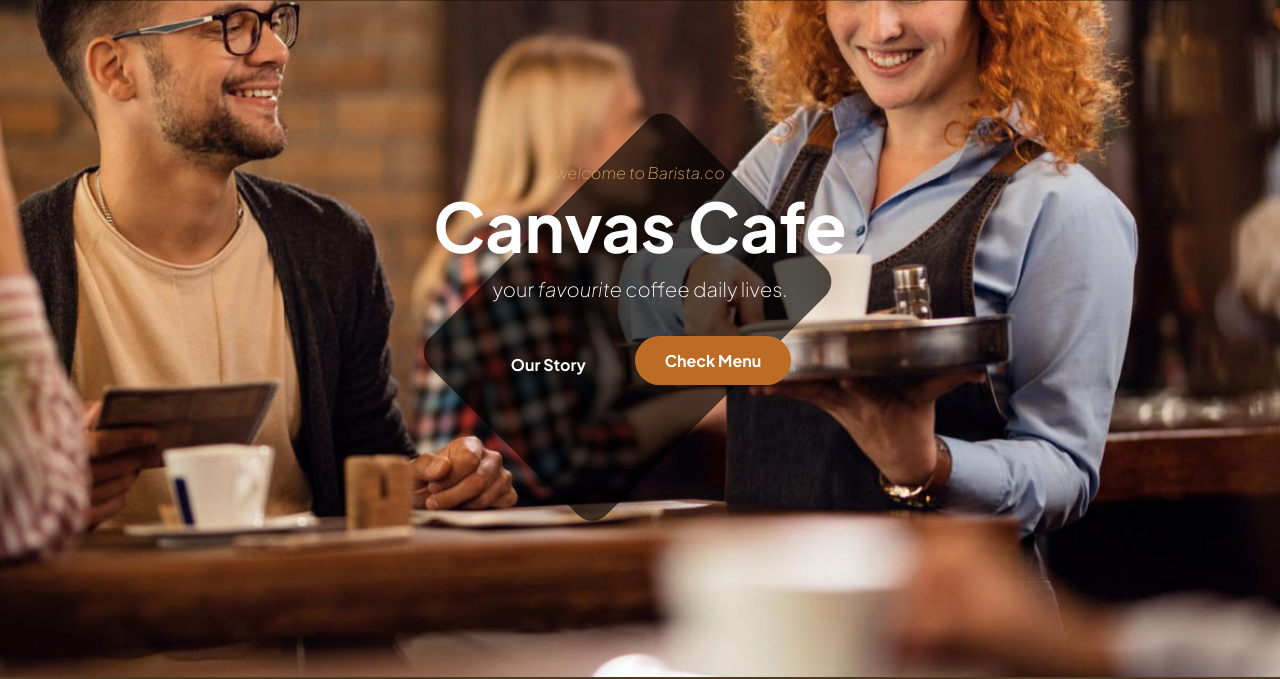
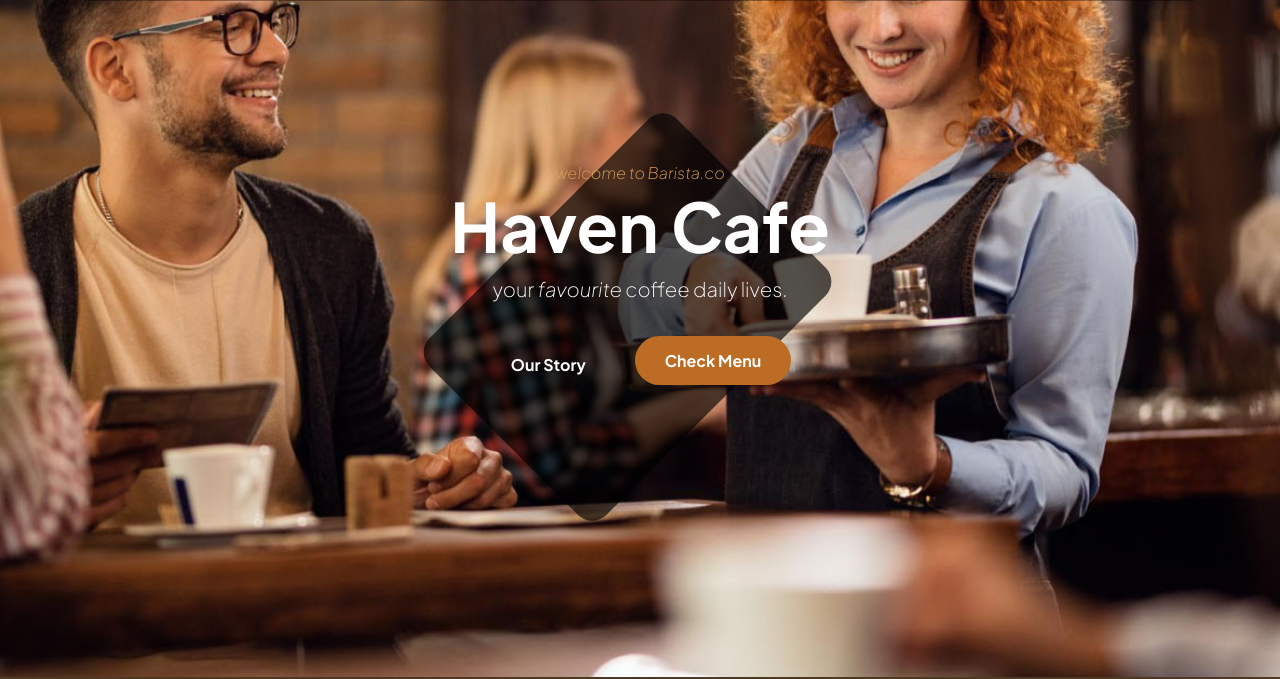
Before and after one commit to MadhuriChangan/DevOps-Project-Repository, a plain HTML site: page index.html in a window 1280 px wide. Shown: the part 123-802 px from the top of the page. Drawn offline with Linux system fonts and the light colour scheme.

Commit message:
Add file

```diff
--- a/index.html
+++ b/index.html
@@ -91,7 +91,7 @@ Bootstrap 5 HTML CSS Template
                             <div class="col-lg-6 col-12 mx-auto">
                                 <em class="small-text">welcome to Barista.co</em>
 
-                                <h1>Canvas Cafe</h1>
+                                <h1>Haven Cafe</h1>
 
                                 <p class="text-white mb-4 pb-lg-2">
                                     your <em>favourite</em> coffee daily lives.
```
